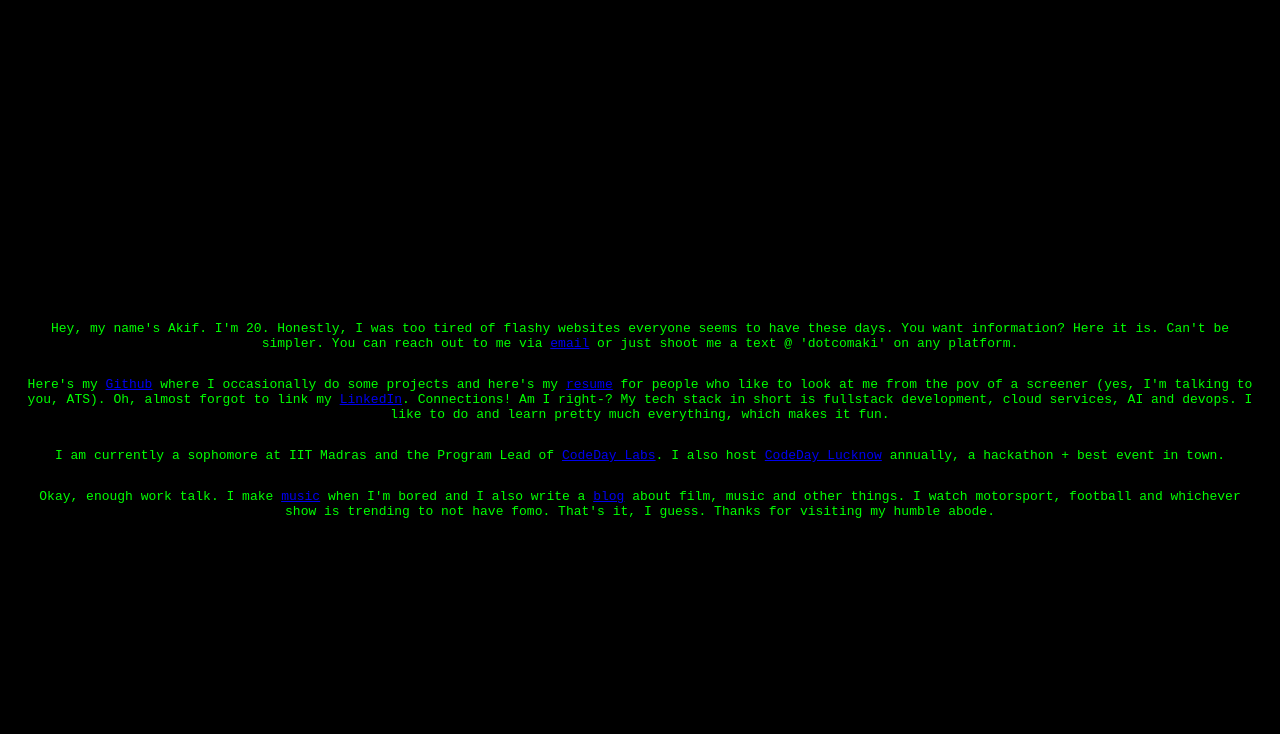
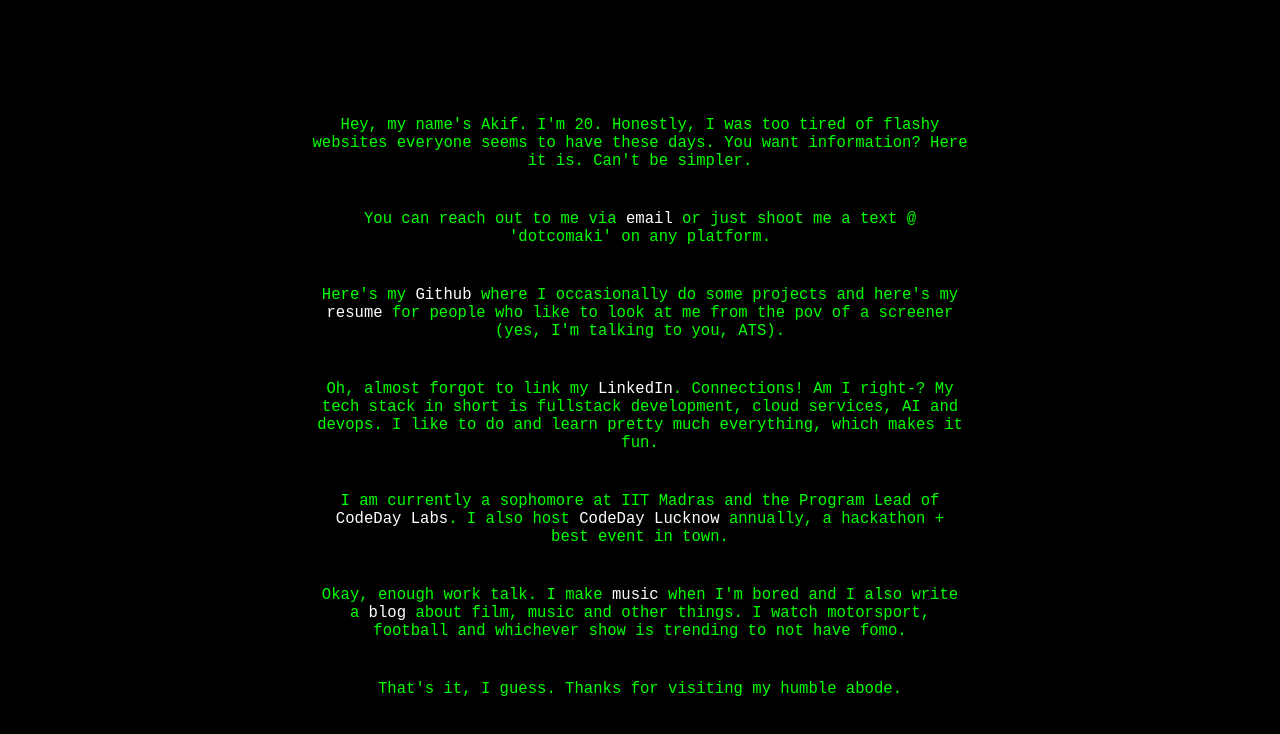
Before and after one commit to dotcomaki/dotcomaki.com, a plain HTML site: page index.html in a window 1280 px wide. Drawn offline with Linux system fonts and the light colour scheme.

Commit message:
Update index.html

```diff
--- a/index.html
+++ b/index.html
@@ -9,26 +9,44 @@
             background-color: black;
             color: #00FF00;
             font-family: monospace;
-            display: flex;
-            justify-content: center;
-            align-items: center;
-            height: 100vh;
-            margin: 0;
+            font-size: larger;
+            margin: 0 auto;
             text-align: center;
             flex-direction: column;
-            padding: 20px;
+            max-width: 70ch;
+            overflow: hidden;
+            padding-top: 100px;
+            align-content: center;
+            padding-left: 20px;
+            padding-right: 20px;
+        }
+        a {
+            color: white;
+            text-decoration: none;
+        }
+        a:visited {
+            color: white;
+        }
+        p {
+            margin-bottom: 40px;
         }
     </style>
 </head>
 <body>
     <p>
       Hey, my name's Akif. I'm 20. Honestly, I was too tired of flashy websites everyone seems to have these days. You want information? Here it is. Can't be simpler.
-      You can reach out to me via <a href="mailto:dotcomakif@gmail.com">email</a> or just shoot me a text @ 'dotcomaki' on any platform.
     </p>
 
     <p>
-      Here's my <a href="http://github.com/dotcomaki">Github</a> where I occasionally do some projects and
+      You can reach out to me via <a href="mailto:dotcomakif@gmail.com" target="_blank">email</a> or just shoot me a text @ 'dotcomaki' on any platform.
+    </p>
+
+    <p>
+      Here's my <a href="http://github.com/dotcomaki" target="_blank">Github</a> where I occasionally do some projects and
       here's my <a href="profile.pdf" target="_blank">resume</a> for people who like to look at me from the pov of a screener (yes, I'm talking to you, ATS).
+    </p>
+
+    <p>
       Oh, almost forgot to link my <a href="http://linkedin.com/in/dotcomaki/" target="_blank">LinkedIn</a>. Connections! Am I right-?
       My tech stack in short is fullstack development, cloud services, AI and devops. I like to do and learn pretty much everything, which makes it fun.
     </p>
@@ -41,7 +59,11 @@
     <p>
       Okay, enough work talk. I make <a href="https://open.spotify.com/artist/0I5glCgpgTjz3bmINHyo7k?si=8kxOAZkHQRaqCvIb5mmSOQ" target="_blank">music</a> when I'm bored
       and I also write a <a href="http://dotcomaki.substack.com" target="_blank">blog</a> about film, music and other things. I watch motorsport, football and whichever show is trending
-      to not have fomo. That's it, I guess. Thanks for visiting my humble abode.
+      to not have fomo.
+    </p>
+
+    <p>
+      That's it, I guess. Thanks for visiting my humble abode.
     </p>
 </body>
 </html>
```
